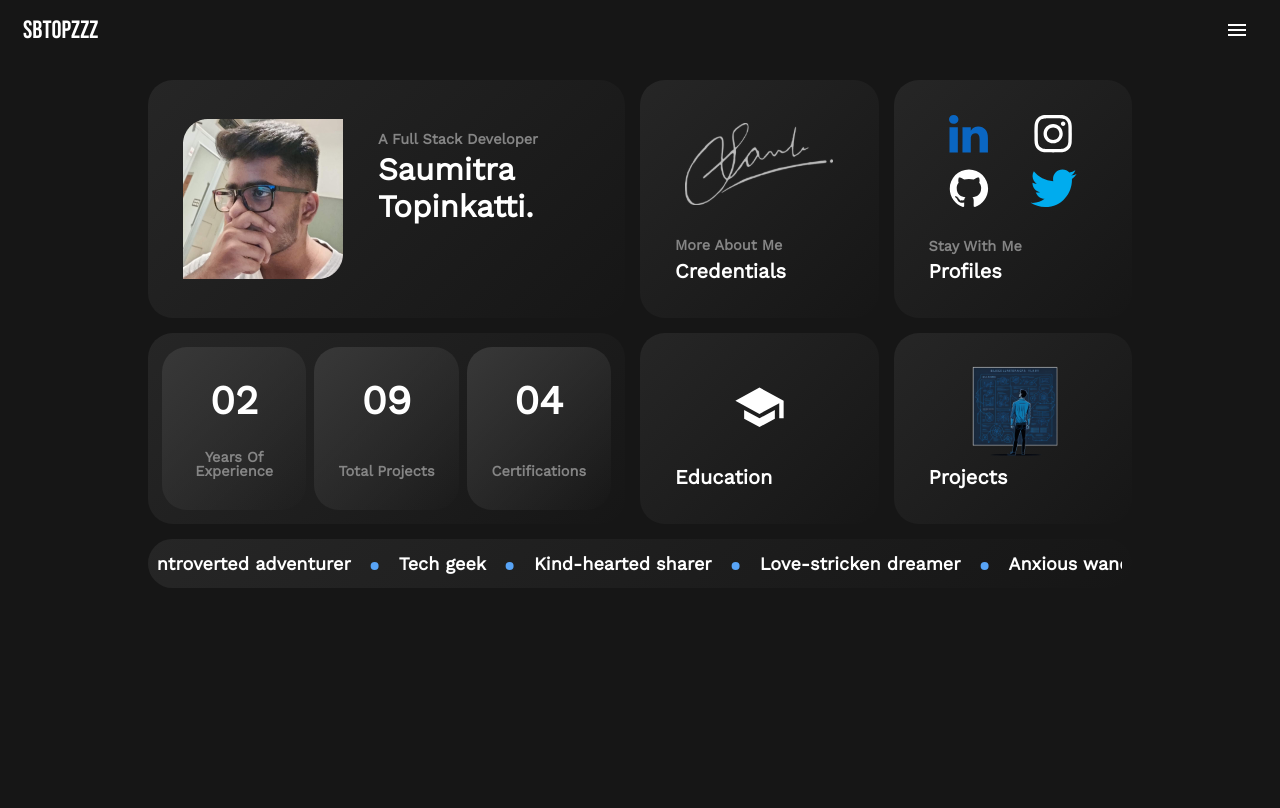
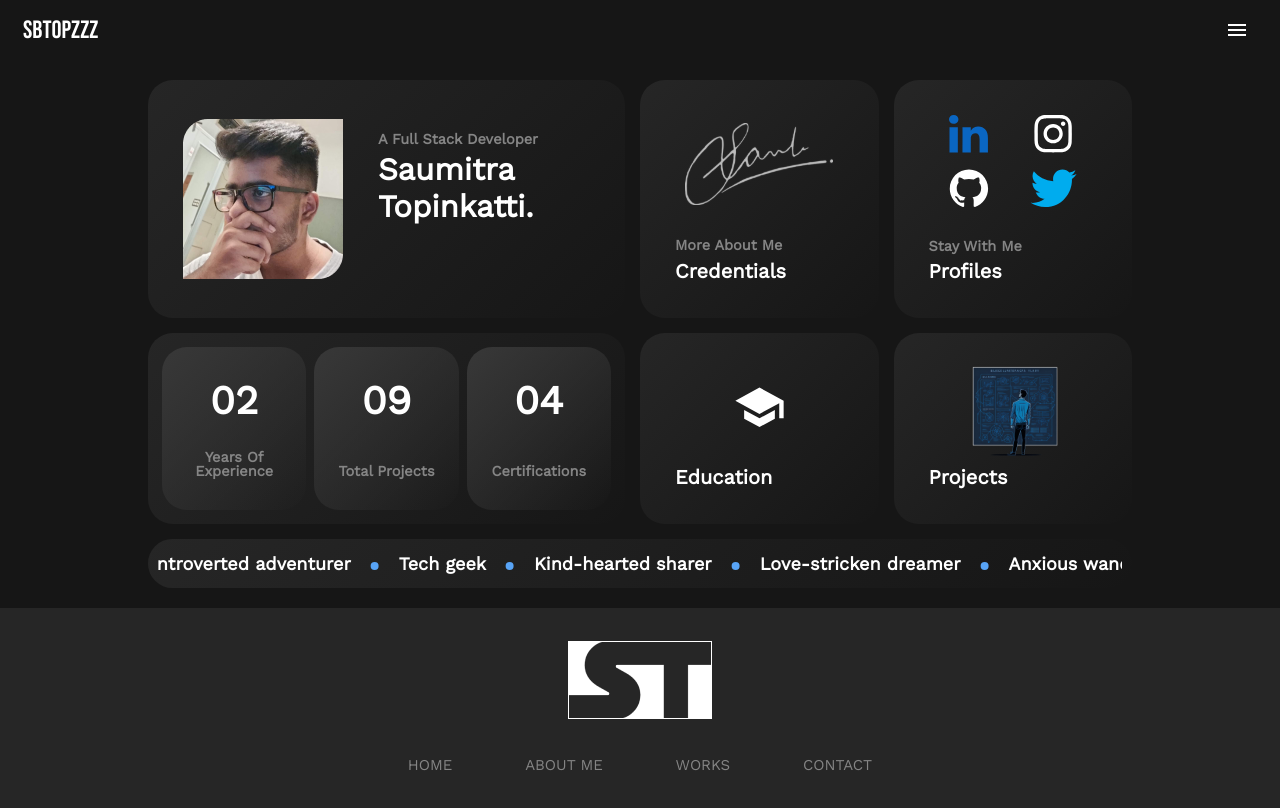
Before and after one commit to SBTopZZZ-LG/react-portfolio, a React (Create React App) app: page / in a window 1280 px wide. Shown: the top 808 px of the page. Built offline with nearby package versions, Linux system fonts and the light colour scheme.

Commit message:
feat: footer bar

```diff
--- a/src/App.jsx
+++ b/src/App.jsx
@@ -2,6 +2,7 @@ import './App.css';
 
 import { VGap } from "./Components/Gap";
 import Navbar2 from "./Components/NavBar";
+import FooterBar from "./Components/FooterBar";
 
 import HomePage from "./Pages/HomePage";
 
@@ -16,6 +17,9 @@ function App() {
       <VGap gap={20} />
 
       <HomePage />
+      <VGap gap={20} />
+
+      <FooterBar />
     </div>
   );
 }
--- /dev/null
+++ b/src/Components/FooterBar.css
@@ -0,0 +1,49 @@
+footer {
+	background-color: #262626;
+	width: 100%;
+	min-height: 204px;
+	padding: 20px;
+	color: white;
+}
+
+/* Wide footer (desktops, tablets, or landscape) */
+footer,
+.wide {
+	align-items: center;
+	display: flex;
+	flex-direction: column;
+	justify-content: center;
+}
+
+footer .links-row {
+	align-items: center;
+	color: #858585;
+	display: flex;
+	justify-content: space-evenly;
+	font-size: 15px;
+	font-weight: 500;
+}
+
+footer .links-col {
+	align-items: center;
+	color: #858585;
+	display: flex;
+	flex-direction: column;
+	justify-content: space-evenly;
+	font-size: 15px;
+	font-weight: 500;
+}
+
+/* Hyperlinks (unset before styling to clear default styling) */
+footer a {
+	all: unset;
+	cursor: pointer;
+	transition: 150ms ease-out;
+	margin: 5px;
+}
+
+footer a:hover {
+	color: white;
+	font-weight: bold;
+	transition: 150ms ease-out;
+}
--- /dev/null
+++ b/src/Components/FooterBar.jsx
@@ -0,0 +1,50 @@
+import React, { useEffect, useState } from "react";
+
+import Logo from "../Assets/Images/logo.png";
+
+import "./FooterBar.css";
+import { VGap } from "./Gap";
+
+const FooterBar = () => {
+	const [lineBreak, setLineBreak] = useState(false);
+
+	function handleResize(ev) {
+		setLineBreak(window.innerWidth <= 700);
+	}
+
+	useEffect(() => {
+		setLineBreak(window.innerWidth <= 700);
+
+		window.addEventListener("resize", handleResize);
+		return () => window.removeEventListener("resize", handleResize);
+	}, []);
+
+	return (
+		<footer className="wide">
+			<img src={Logo} alt="Logo" />
+			<VGap gap={32} />
+
+			<div
+				className={lineBreak ? "links-col" : "links-row"}
+				style={{
+					...(!lineBreak ? { width: "600px" } : {}),
+				}}
+			>
+				<a href="/home">
+					HOME
+				</a>
+				<a href="/about-me">
+					ABOUT ME
+				</a>
+				<a href="/works">
+					WORKS
+				</a>
+				<a href="/contact">
+					CONTACT
+				</a>
+			</div>
+		</footer>
+	);
+};
+
+export default FooterBar;
--- a/src/Pages/HomePage.jsx
+++ b/src/Pages/HomePage.jsx
@@ -12,8 +12,6 @@ const HomePage = () => {
 	const [gridBreak, setGridBreak] = useState(0);
 
 	function handleResize(ev) {
-		console.log(window.innerWidth);
-
 		if (window.innerWidth < 600)
 			setGridBreak(2);
 		else if (window.innerWidth < 999)
@@ -25,8 +23,10 @@ const HomePage = () => {
 	useEffect(() => {
 		if (window.innerWidth < 600)
 			setGridBreak(2);
-		if (window.innerWidth < 999)
+		else if (window.innerWidth < 999)
 			setGridBreak(1);
+		else
+			setGridBreak(0);
 
 		window.addEventListener("resize", handleResize);
 		return () => window.removeEventListener("resize", handleResize);
```
Also changed, not shown: src/Assets/Images/logo.png (added).
